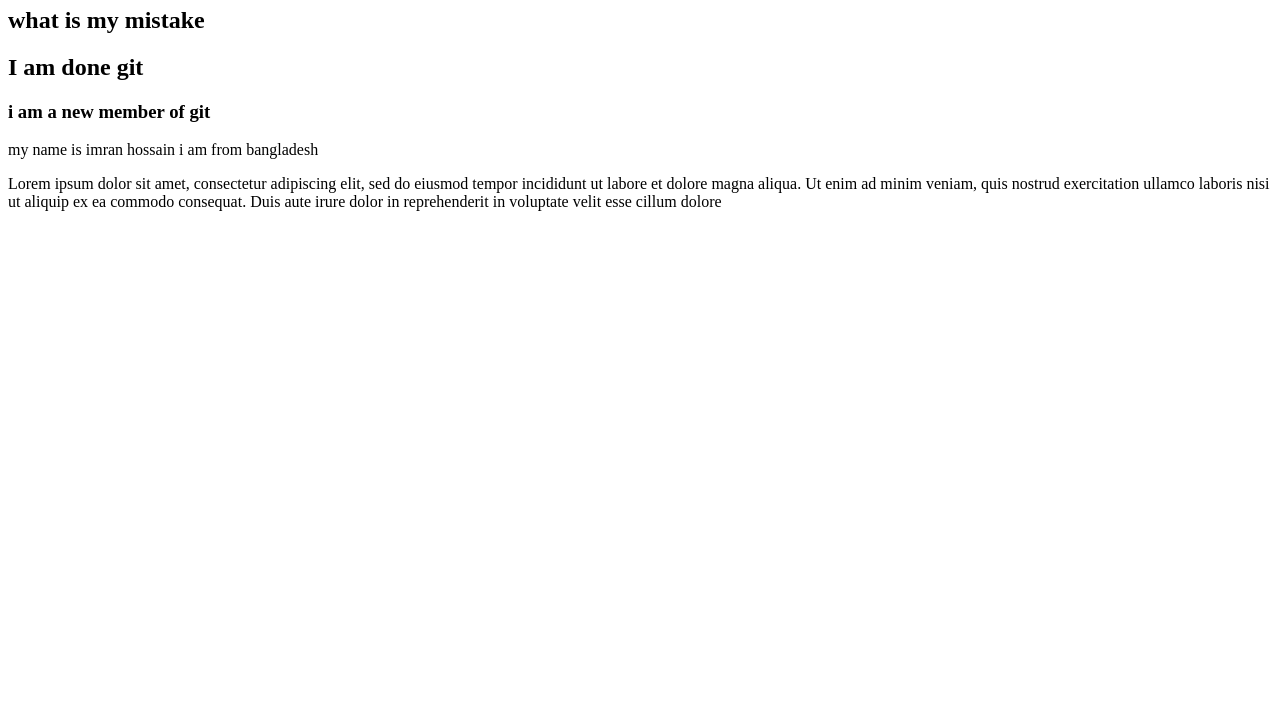
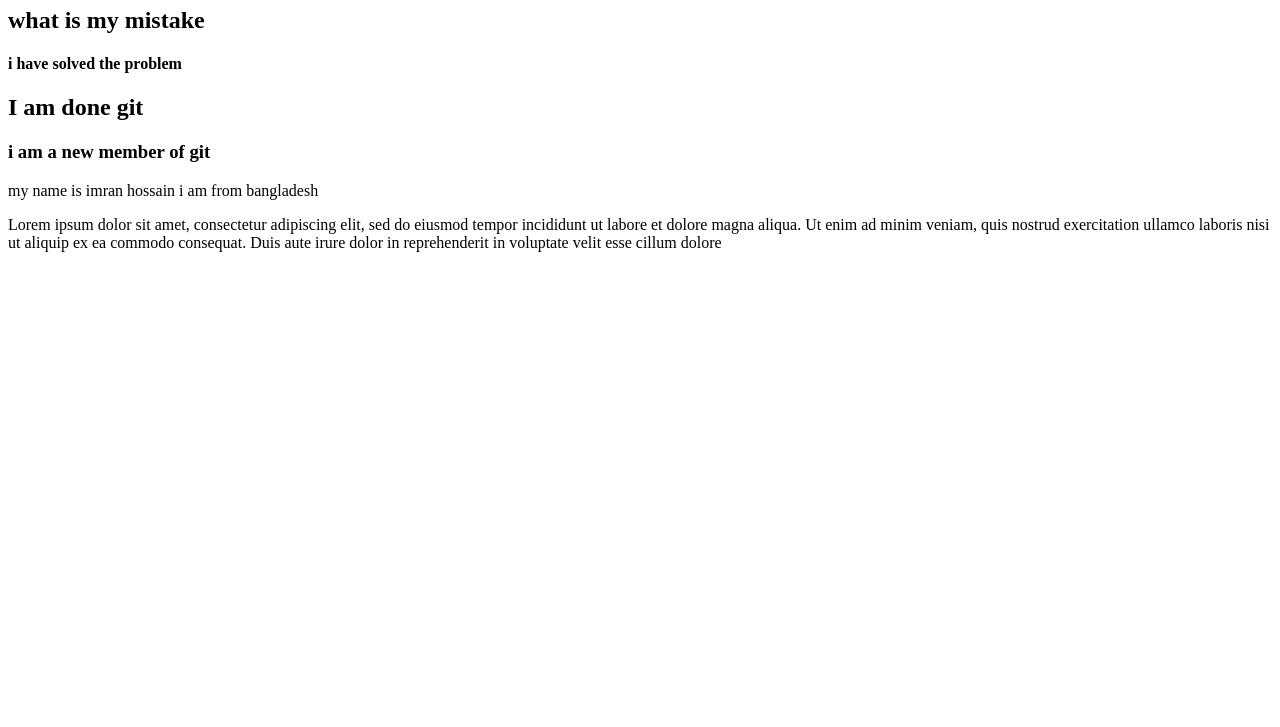
Before and after one commit to Imran-tec/website-imran, a plain HTML site: page index.html in a window 1280 px wide. Shown: the part 73-800 px from the top of the page. Drawn offline with Linux system fonts and the light colour scheme.

Commit message:
Update index.html

```diff
--- a/index.html
+++ b/index.html
@@ -10,7 +10,7 @@
 
     <h1> this is heading</h1>
     <h2>what is my mistake</h2>
-
+    <h4>i have solved the problem </h4>
     <h2>I am done git </h2>
     <h3>i am a new member of git</h3>
     <p>my name is imran hossain i am from bangladesh</p>
```
